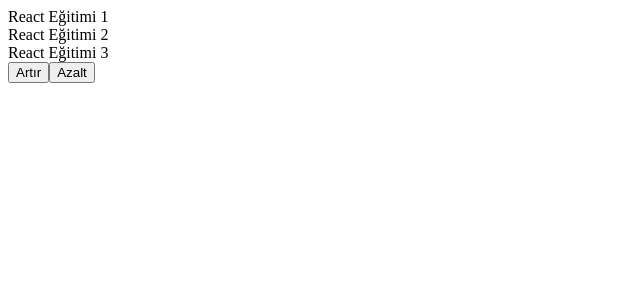
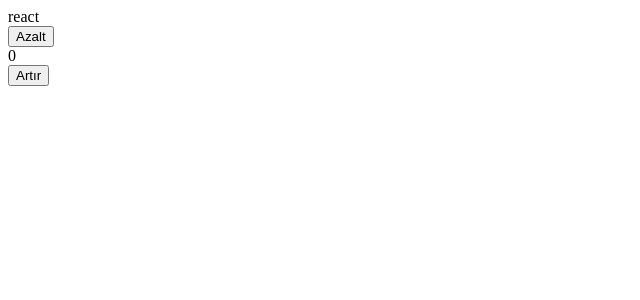
Before and after one commit to ElanurToptas/Archis-react, a React (Vite) app in the folder Archis-react/: page / in a window 1280 px wide. Shown: the top 300 px of the page, without its empty margins (0-640 px from the left). Built offline with nearby package versions, Linux system fonts and the light colour scheme.

Commit message:
State'ler hatırlandı

```diff
--- a/Archis-react/src/App.jsx
+++ b/Archis-react/src/App.jsx
@@ -1,16 +1,36 @@
-import Button from "./components/Button"
+import { useState } from "react"
 import Text from "./components/Text"
 
 function App() {
+  //let name = "react" -> JSde bu şekilde kullanıyorduk
+  const [name,setName] = useState("react") //React üzerinde state oluşturmanın mantığı bu, tırnak içinde yazdığın react da default olarak verdiğimiz değer. B unu null veya obje yani [] olarak da koyuabiliriz.
+  // const [değişken, değişkeni setlemek istediğim fonksiyon ]
 
-  //props
+  const clickFunc = () =>{
+    console.log("click işlemi yapıldı")
+    setName("react değişti") //her click yaptığımızda ismi değiştirdik
+  }
+
+  const [count, setCount] = useState(0)
+  const decrement = () => {
+    if(count<= 0) return
+    setCount(count - 1) //ya böyle yapabilirim
+    //setCount(prev => prev - 1) ya da böyle de yapabilirdik
+    // Bir diğer seçenek için de 31. satıra bak
+  }
+
   return (
     <>
-    <Text number="1" />
-    <Text number="2" />
-    <Text number="3" />
-    <Button name={"Artır"}/>
-    <Button name={"Azalt"}/>
+    <div onClick={clickFunc}>
+      {name}
+    </div>
+
+    <div>
+      <button onClick={decrement}>Azalt</button>
+      <div>{count}</div>
+      <button onClick={() => setCount(count + 1)}>Artır</button>
+    </div>
+
     </>
   )
 }
```
